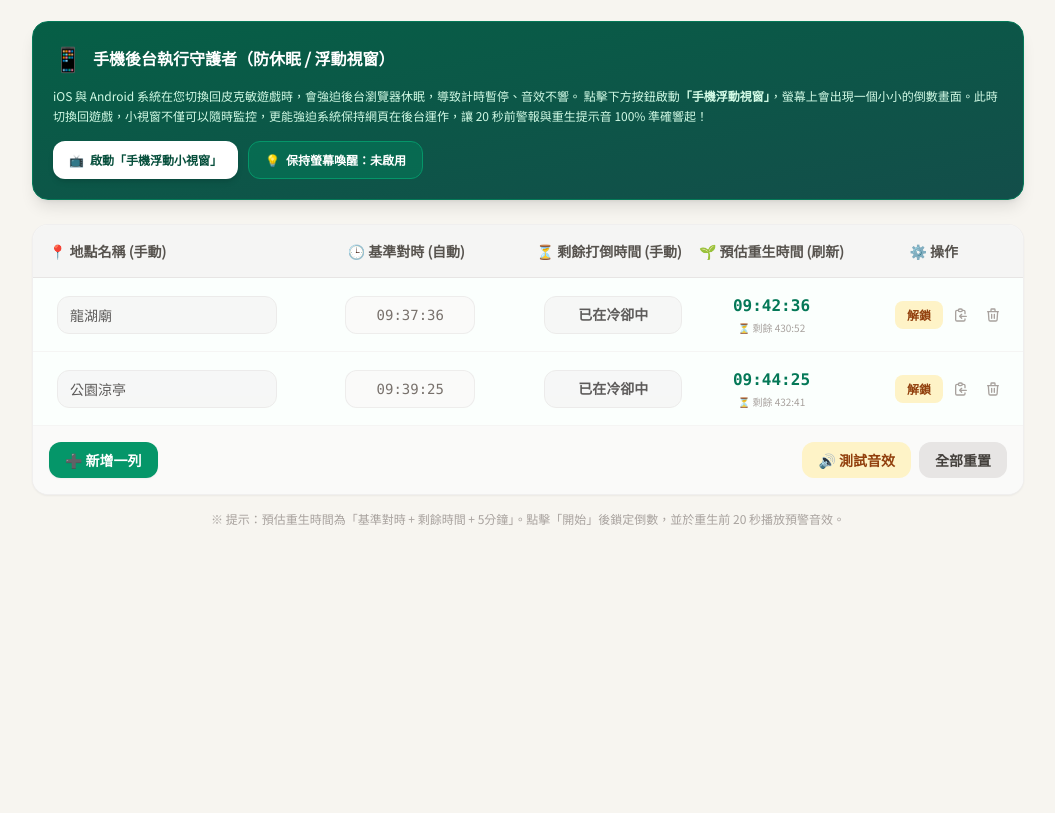
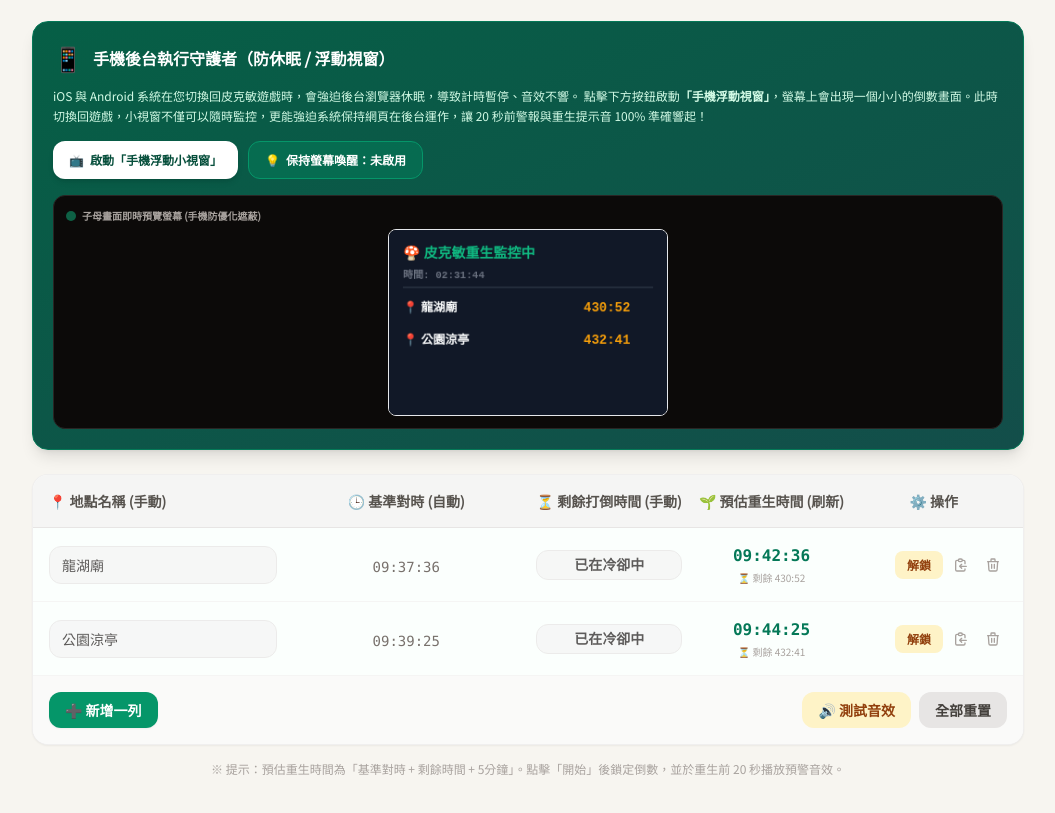
Before and after one commit to strayfrog/pikmin-timer, a plain HTML site: page index.html in a window 1280 px wide. Shown: the part 113-926 px from the top of the page, without its empty margins (112-1167 px from the left). Before the commit the page ends 800 px from the top, so only its background shows below. Drawn offline with nearby package versions, Linux system fonts and the light colour scheme.

Commit message:
Update index.html

```diff
--- a/index.html
+++ b/index.html
@@ -82,13 +82,18 @@
                     <span id="wake-btn-text">保持螢幕喚醒：未啟用</span>
                 </button>
             </div>
+
+            <!-- 實體畫布與視訊渲染預覽區 (避免隱藏導致手機瀏覽器不渲染 Canvas 視訊流) -->
+            <div class="mt-4 bg-stone-950 p-3 rounded-xl border border-stone-800 flex flex-col items-center">
+                <div class="text-[10px] text-stone-400 font-bold mb-1.5 self-start flex items-center">
+                    <span class="inline-block w-2.5 h-2.5 rounded-full bg-emerald-500 animate-pulse mr-1.5"></span>
+                    子母畫面即時預覽螢幕 (手機防優化遮蔽)
+                </div>
+                <!-- 正常顯示以利瀏覽器分配資源 -->
+                <canvas id="pip-canvas" width="300" height="200" class="w-full max-w-[280px] rounded-lg border border-stone-850 shadow-inner bg-black"></canvas>
+                <video id="pip-video" autoplay playsinline muted class="w-1 h-1 opacity-0 pointer-events-none absolute"></video>
+            </div>
         </section>
-
-        <!-- 微米級無視覺定位容器 (避免 hidden/display:none 導致手機瀏覽器不渲染 Canvas 視訊流) -->
-        <div style="position: fixed; width: 10px; height: 10px; bottom: 10px; right: 10px; opacity: 0.001; pointer-events: none; z-index: -9999; overflow: hidden;">
-            <canvas id="pip-canvas" width="300" height="240"></canvas>
-            <video id="pip-video" autoplay playsinline muted></video>
-        </div>
 
         <!-- 計算表格主結構 -->
         <main class="bg-white rounded-2xl shadow-sm border border-stone-200/60 overflow-hidden">
@@ -144,10 +149,22 @@
         // 子母畫面 (PiP) 與喚醒鎖定相關變數
         let pipInterval = null;
         let wakeLock = null;
+        let audioCtx = null;
+
+        // 喚醒並初始化共享的音訊上下文，解決移動設備靜音防護
+        function getAudioContext() {
+            if (!audioCtx) {
+                audioCtx = new (window.AudioContext || window.webkitAudioContext)();
+            }
+            if (audioCtx.state === 'suspended') {
+                audioCtx.resume();
+            }
+            return audioCtx;
+        }
 
         // PWA 動態 Manifest 與 Service Worker 註冊器
         window.onload = function() {
-            // PWA Manifest 動態生成 (同樣改用安全的 Base64 圖示避免 GitHub 誤判)
+            // PWA Manifest 動態生成
             const manifestObj = {
                 "name": "皮克敏蘑菇重生快速計算器",
                 "short_name": "皮克敏重生",
@@ -354,6 +371,7 @@
         }
 
         function toggleLock(id) {
+            getAudioContext(); // 互動解鎖音效限制
             const slot = slots.find(s => s.id === id);
             if (!slot) return;
 
@@ -429,7 +447,7 @@
 
         function playWarningSound() {
             try {
-                const ctx = new (window.AudioContext || window.webkitAudioContext)();
+                const ctx = getAudioContext();
                 const now = ctx.currentTime;
                 const beats = [0, 0.2, 0.4];
                 beats.forEach((delay) => {
@@ -451,7 +469,7 @@
 
         function playRespawnSound() {
             try {
-                const ctx = new (window.AudioContext || window.webkitAudioContext)();
+                const ctx = getAudioContext();
                 const now = ctx.currentTime;
                 const chords = [
                     { f1: 523.25, f2: 1046.50 },
@@ -490,6 +508,7 @@
         }
 
         function testSounds() {
+            getAudioContext(); // 互動解鎖音效限制
             showToast("🔊 測試：20 秒前預警音效...", "warning");
             playWarningSound();
 
@@ -521,7 +540,6 @@
             }, 2500);
         }
 
-        // 📱 核心功能：在背景產生完全靜音的音軌，防止 iOS/Android 背景自動暫停子母畫面
         function createSilenceAudioTrack() {
             try {
                 const AudioContextClass = window.AudioContext || window.webkitAudioContext;
@@ -541,13 +559,14 @@
         }
 
         async function togglePip() {
+            getAudioContext(); // 互動解鎖音效限制
             const video = document.getElementById('pip-video');
             const canvas = document.getElementById('pip-canvas');
 
             // 1. 針對 iOS 裝置的優雅降級判定與提醒
             const isIOS = /iPad|iPhone|iPod/.test(navigator.userAgent) || (navigator.platform === 'MacIntel' && navigator.maxTouchPoints > 1);
             if (isIOS) {
-                showToast("🍎 iOS 限制：Apple 尚未開放網頁動態畫面使用浮動小視窗。請改用下方的「保持螢幕喚醒」功能，效果完全相同！", "warning");
+                showToast("🍎 Apple 系統限制：iOS Safari 不支援網頁畫布轉子母畫面。請改用下方的「保持螢幕喚醒」功能，效果完全相同！", "warning");
                 return;
             }
 
@@ -670,6 +689,7 @@
         }
 
         async function toggleWakeLock() {
+            getAudioContext(); // 互動解鎖音效限制
             if (!('wakeLock' in navigator)) {
                 showToast("❌ 您的手機不支援保持常亮功能", "warning");
                 return;
@@ -790,6 +810,9 @@
                 }
             });
 
+            // 背景繪圖同步到 Canvas（不論 PiP 狀態如何皆維持繪製）
+            drawPipCanvas();
+
             if (stateChanged) {
                 saveSlots();
             }
@@ -845,58 +868,64 @@
 
                 html += `
                 <!-- 行槽 (${s.id}) -->
-                <div id="row-${s.id}" class="grid grid-cols-1 md:grid-cols-12 gap-3 md:gap-4 p-4 items-center transition-all duration-200 ${rowBgClass}">
+                <div id="row-${s.id}" class="flex flex-col md:grid md:grid-cols-12 gap-3 md:gap-4 p-4 items-stretch md:items-center transition-all duration-200 ${rowBgClass}">
 
-                    <!-- 1. 左邊：地點手動輸入 -->
-                    <div class="col-span-1 md:col-span-3 flex items-center space-x-2">
-                        <span class="md:hidden text-xs text-stone-400 font-bold w-20">📍 地點：</span>
+                    <!-- 1. 地點手動輸入 -->
+                    <div class="md:col-span-3">
                         <input type="text"
                                value="${s.location}"
-                               placeholder="輸入地點 (例如: 捷運站)"
+                               placeholder="📍 輸入地點 (例如: 捷運站)"
                                oninput="handleInputChange('${s.id}', 'location', this.value)"
                                ${s.isLocked ? 'disabled' : ''}
                                class="w-full px-3 py-2 bg-stone-50 border border-stone-200 rounded-xl focus:outline-none focus:ring-2 focus:ring-emerald-500 transition text-sm disabled:opacity-75 disabled:bg-stone-100 font-medium">
                     </div>
 
-                    <!-- 2. 中間偏左：基準時間顯示 -->
-                    <div class="col-span-1 md:col-span-3 flex items-center space-x-2 justify-start md:justify-center">
-                        <span class="md:hidden text-xs text-stone-400 font-bold w-20">🕒 基準時間：</span>
-                        <div class="flex items-center space-x-1.5 px-3 py-2 bg-stone-50 border border-stone-200/60 rounded-xl w-full md:w-auto justify-center min-w-[130px]">
-                            <span id="base-time-${s.id}" class="font-mono text-sm font-bold text-emerald-600">
+                    <!-- 手機端專屬：三等分微型資訊網格 (在 PC 版展開為 contents) -->
+                    <div class="grid grid-cols-3 gap-2 items-center md:contents">
+
+                        <!-- 2. 基準對時 (自動) -->
+                        <div class="flex flex-col md:block md:col-span-3 text-center bg-stone-50 md:bg-transparent p-2 md:p-0 rounded-xl border border-stone-100 md:border-0">
+                            <span class="md:hidden text-[9px] text-stone-400 font-black block mb-0.5">🕒 基準</span>
+                            <span id="base-time-${s.id}" class="font-mono text-xs md:text-sm font-bold text-emerald-600">
                                 ${baseTimeStr}
                             </span>
                         </div>
+
+                        <!-- 3. 剩餘打倒時間 (手動) -->
+                        <div class="flex flex-col md:block md:col-span-2 text-center bg-stone-50 md:bg-transparent p-1.5 md:p-0 rounded-xl border border-stone-100 md:border-0">
+                            <span class="md:hidden text-[9px] text-stone-400 font-black block mb-1">⏳ 剩餘</span>
+                            <input type="text"
+                                   value="${s.remainingTime}"
+                                   placeholder="24:35"
+                                   oninput="handleInputChange('${s.id}', 'remainingTime', this.value)"
+                                   ${s.isLocked ? 'disabled' : ''}
+                                   class="w-full px-1 py-1 bg-white md:bg-stone-50 border border-stone-200 rounded-lg md:rounded-xl focus:outline-none focus:ring-2 focus:ring-emerald-500 transition text-xs md:text-sm text-center font-bold font-mono disabled:opacity-75 disabled:bg-stone-100">
                         </div>
 
-                    <!-- 3. 中間偏右：剩餘時間輸入 -->
-                    <div class="col-span-1 md:col-span-2 flex items-center space-x-2">
-                        <span class="md:hidden text-xs text-stone-400 font-bold w-20">⏳ 剩餘打倒：</span>
-                        <input type="text"
-                               value="${s.remainingTime}"
-                               placeholder="24:35 或 24"
-                               oninput="handleInputChange('${s.id}', 'remainingTime', this.value)"
-                               ${s.isLocked ? 'disabled' : ''}
-                               class="w-full px-3 py-2 bg-stone-50 border border-stone-200 rounded-xl focus:outline-none focus:ring-2 focus:ring-emerald-500 transition text-sm text-center font-bold font-mono disabled:opacity-75 disabled:bg-stone-100">
-                    </div>
-
-                    <!-- 4. 右邊：動態計算重生時間 -->
-                    <div class="col-span-1 md:col-span-2 flex md:flex-col justify-between md:justify-center items-center md:items-center">
-                        <span class="md:hidden text-xs text-stone-400 font-bold w-20">🌱 重生刷新：</span>
-                        <div class="text-right md:text-center">
-                            <div id="respawn-time-${s.id}" class="font-mono text-base font-extrabold ${s.isLocked ? (isUrgent ? 'text-red-600' : 'text-emerald-700') : 'text-stone-700'}">
+                        <!-- 4. 預估重生時間 (動態計算) -->
+                        <div class="flex flex-col md:block md:col-span-2 text-center bg-emerald-50/20 md:bg-transparent p-2 md:p-0 rounded-xl border border-emerald-100/50 md:border-0">
+                            <span class="md:hidden text-[9px] text-emerald-700 font-black block mb-0.5">🌱 重生</span>
+                            <div class="text-center">
+                                <div id="respawn-time-${s.id}" class="font-mono text-xs md:text-base font-extrabold ${s.isLocked ? (isUrgent ? 'text-red-600' : 'text-emerald-700') : 'text-stone-700'}">
                                     ${respawnTimeStr}
                                 </div>
-                            <div id="countdown-${s.id}" class="text-[10px] ${isUrgent ? 'text-red-500 font-bold' : 'text-stone-400'} font-medium mt-0.5">
+                                <div id="countdown-${s.id}" class="text-[9px] md:text-[10px] ${isUrgent ? 'text-red-500 font-bold' : 'text-stone-400'} font-medium">
                                     ${countdownStr}
                                 </div>
                             </div>
                         </div>
 
-                    <!-- 5. 最右邊：控制與複製按鈕 -->
-                    <div class="col-span-1 md:col-span-2 flex items-center justify-end space-x-1 pt-2 md:pt-0 border-t border-dashed border-stone-100 md:border-t-0">
+                    </div>
+
+                    <!-- 5. 控制與複製按鈕 -->
+                    <div class="flex items-center justify-between md:justify-end gap-2 md:col-span-2 pt-2 md:pt-0 border-t border-dashed border-stone-100 md:border-t-0">
+                        <!-- 手機版左下角的小裝飾標籤 -->
+                        <span class="md:hidden text-[10px] text-stone-400 font-bold">⚙️ 操作選項</span>
+
+                        <div class="flex items-center gap-1">
                             <!-- 開始/解鎖 -->
                             <button onclick="toggleLock('${s.id}')"
-                                class="flex-1 md:flex-initial text-xs font-bold py-1.5 px-3 rounded-lg transition-colors ${
+                                    class="text-xs font-bold py-1.5 px-3 rounded-lg transition-colors ${
                                         s.isLocked
                                         ? 'bg-amber-100 hover:bg-amber-200 text-amber-800'
                                         : 'bg-emerald-600 hover:bg-emerald-700 text-white'
@@ -918,6 +947,7 @@
                                 <svg class="w-4 h-4" fill="none" stroke="currentColor" viewBox="0 0 24 24"><path stroke-linecap="round" stroke-linejoin="round" stroke-width="2" d="M19 7l-.867 12.142A2 2 0 0116.138 21H7.862a2 2 0 01-1.995-1.858L5 7m5 4v6m4-6v6m1-10V4a1 1 0 00-1-1h-4a1 1 0 00-1 1v3M4 7h16"></path></svg>
                             </button>
                         </div>
+                    </div>
 
                 </div>
                 `;
```
Lines whose indentation alone changed are shown as unchanged.
